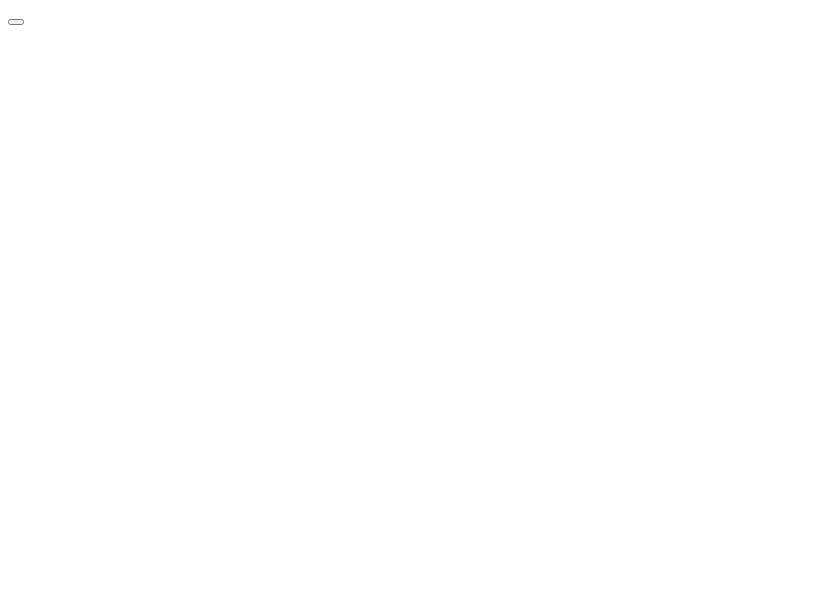
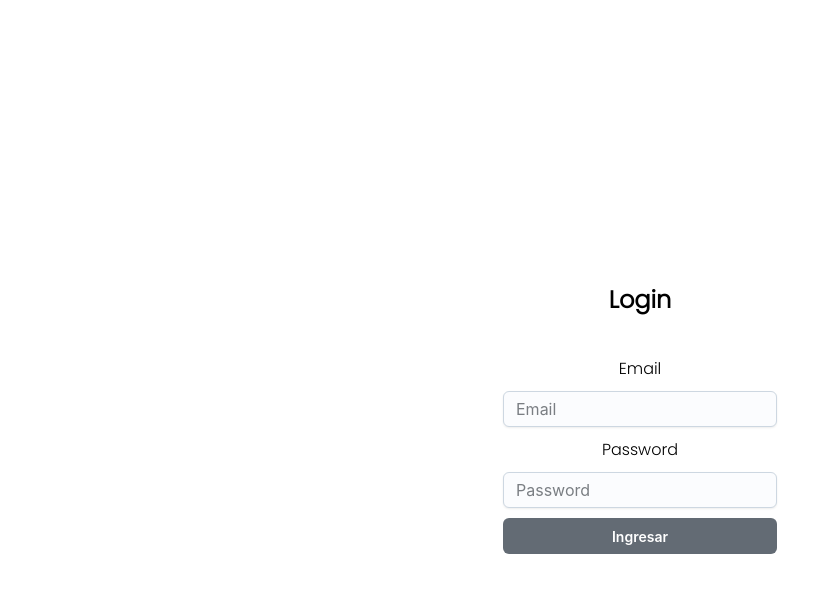
Before and after one commit to Guada-pdls/Chat-App, a React (Vite) app: page / in a window 1280 px wide. Shown: the top 592 px of the page, without its empty margins (0-832 px from the left). Built offline with nearby package versions, Linux system fonts and the light colour scheme.

Commit message:
maquetacion del loginform

```diff
--- a/package.json
+++ b/package.json
@@ -11,6 +11,7 @@
   "dependencies": {
     "@emotion/react": "^11.10.6",
     "@emotion/styled": "^11.10.6",
+    "@mui/joy": "^5.0.0-alpha.75",
     "@mui/material": "^5.12.0",
     "firebase": "^9.19.1",
     "react": "^18.2.0",
--- a/src/App.jsx
+++ b/src/App.jsx
@@ -1,10 +1,9 @@
-
+import React from "react"
+import LoginForm from "./Components/Login/LoginForm"
 
 function App() {
   return (
-    <div className="App">
-      <button onClick={() => console.log(import.meta.env.VITE_PROJECT_ID)}></button>
-    </div>
+          <LoginForm/>
   )
 }
 
--- /dev/null
+++ b/src/Components/Login/LoginForm.css
@@ -0,0 +1,30 @@
+
+  @import url('https://fonts.googleapis.com/css2?family=Poppins:wght@300&display=swap');
+
+
+.container-login{
+    font-family: 'Poppins', sans-serif;
+    margin: 0 auto;
+    width: 40%;
+    height: 100vh;
+    display: flex;
+    align-items: center;
+    justify-content: center;
+    flex-direction: column;
+    text-align: center;
+
+}
+
+
+
+.login-form{
+    display: flex;
+    flex-direction: column;
+    gap: 10px;
+    padding-top:20px ;
+}
+
+.button-send{
+
+    padding-top: 20px ;
+}
--- /dev/null
+++ b/src/Components/Login/LoginForm.jsx
@@ -0,0 +1,46 @@
+import { Button, Input } from '@mui/joy';
+import React from 'react'
+import './LoginForm.css'
+
+const LoginForm = () => {
+
+  function handleSubmit(e) {
+    e.preventDefault();
+  }
+
+  return (
+    <section className='container-login'>
+      <div>
+        <h2>Login</h2>
+      </div>
+
+      <div className='container-form-login'>
+        <form className='login-form' onSubmit={(e) => handleSubmit(e)}>
+          <label htmlFor="">Email</label>
+          <Input
+            color="neutral"
+            disabled={false}
+            placeholder="Email"
+            variant="outlined"
+          />
+          <label htmlFor="">Password</label>
+          <Input
+            color="neutral"
+            disabled={false}
+            placeholder="Password"
+            variant="outlined"
+          />
+
+          <Button
+            color="neutral"
+            onClick={()=> console.log('ola')}
+            size="md"
+            variant="solid"
+          >Ingresar</Button>
+        </form>
+      </div>
+    </section>
+  )
+}
+
+export default LoginForm
```
Also changed, not shown: src/Components/LoginForm.jsx (deleted, +0 -9 lines), src/context/auth.jsx (added), 1 other file (tests, documents, lock files or other folders).
